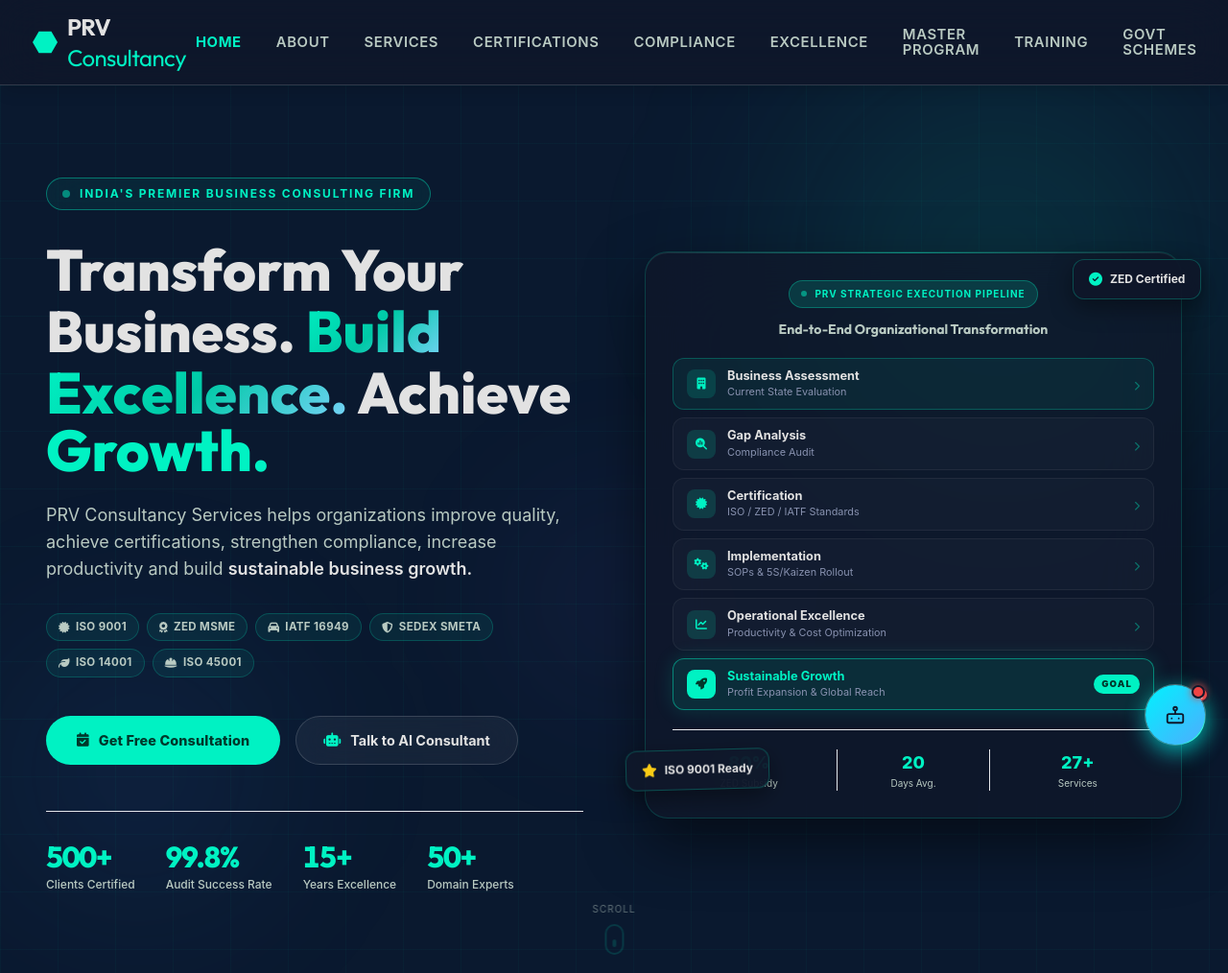
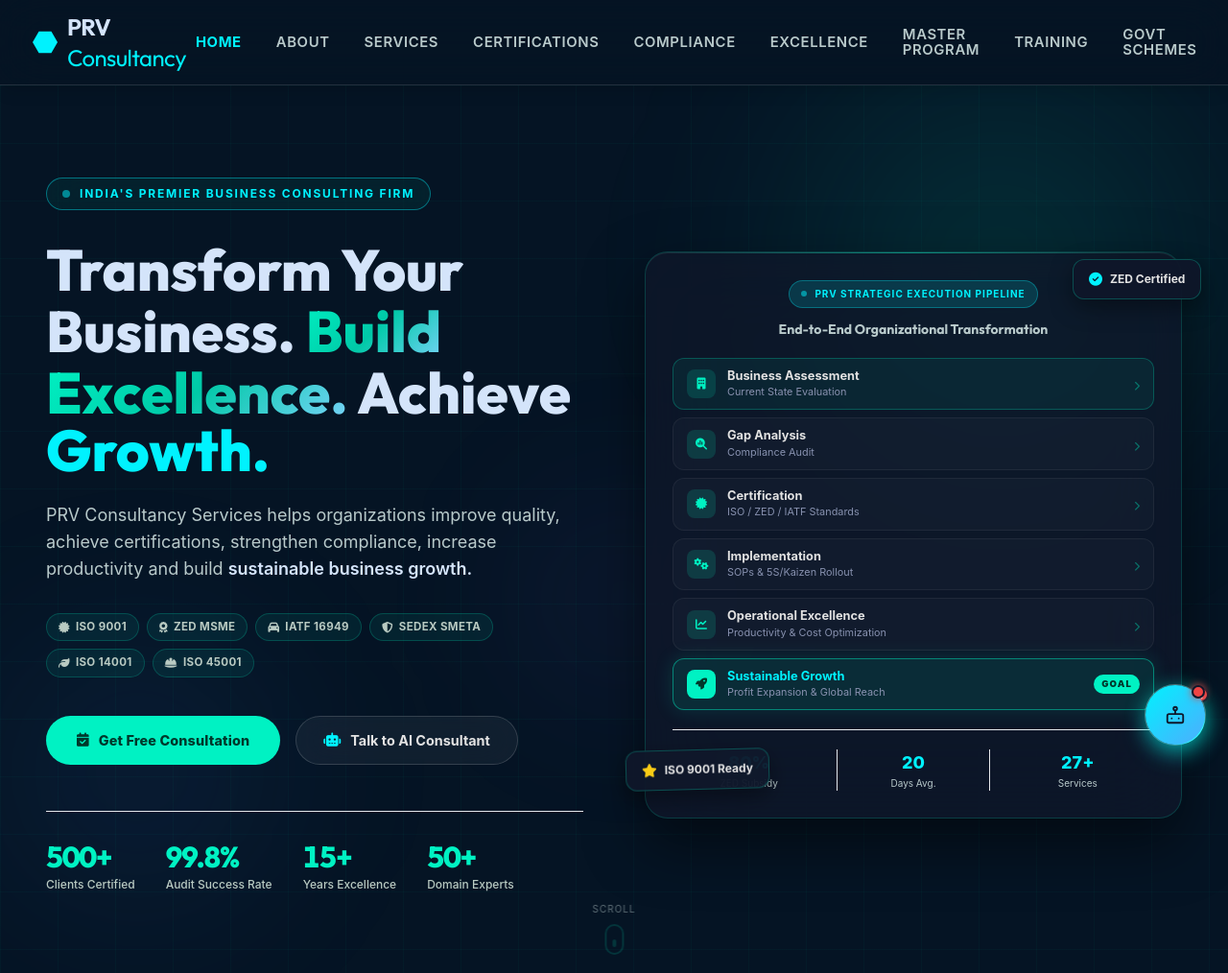
Before and after one commit to Abhishek-Sharma-80/PRV, a website: page index.html in a window 1280 px wide. Shown: the top 1014 px of the page at 96% size. Drawn offline with nearby package versions, Linux system fonts and the light colour scheme.

Commit message:
Apply Stitch Luminous Enterprise design system UI tokens

```diff
--- a/css/styles.css
+++ b/css/styles.css
@@ -7,44 +7,37 @@
    1. CSS VARIABLES & DESIGN TOKENS
    -------------------------------------------------------------------------- */
 :root {
-  /* Brand Colors - Ultra Premium Deep Midnight & Emerald Glow */
-  --primary-navy: #0B132B;
-  --primary-navy-dark: #070D1F;
-  --primary-navy-light: #1C2541;
-  --accent-green: #00C9A7;
-  --accent-green-hover: #00B092;
-  --accent-green-light: rgba(0, 201, 167, 0.12);
-  --accent-blue: #3B82F6;
-  --accent-gold: #F59E0B;
-  --accent-purple: #8B5CF6;
-
-  /* Stitch Corporate Ecosystem Design Tokens (Project 995296504154024331) */
-  --stitch-surface: #f7f9fb;
-  --stitch-surface-dim: #d8dadc;
-  --stitch-surface-bright: #f7f9fb;
-  --stitch-surface-container-lowest: #ffffff;
-  --stitch-surface-container-low: #f2f4f6;
-  --stitch-surface-container: #eceef0;
-  --stitch-surface-container-high: #e6e8ea;
-  --stitch-surface-container-highest: #e0e3e5;
-  --stitch-on-surface: #191c1e;
-  --stitch-on-surface-variant: #44474d;
-  --stitch-primary: #000000;
-  --stitch-on-primary: #ffffff;
-  --stitch-primary-container: #0d1c32;
-  --stitch-on-primary-container: #76849f;
-  --stitch-secondary: #4f5e80;
-  --stitch-on-secondary: #ffffff;
-  --stitch-secondary-container: #c7d7fe;
-  --stitch-on-secondary-container: #4e5d7e;
-  --stitch-cyan-accent: #00E5FF;
-  --stitch-cyan-glow: rgba(0, 229, 255, 0.4);
+  /* Stitch Luminous Enterprise Design Tokens */
+  --primary-navy: #051424;
+  --primary-navy-dark: #010f1f;
+  --primary-navy-light: #1c2b3c;
+  --accent-green: #00f2fe;
+  --accent-green-hover: #00dce6;
+  --accent-green-light: rgba(0, 242, 254, 0.12);
+  --accent-blue: #38bdf8;
+  --accent-gold: #f59e0b;
+  --accent-purple: #8b5cf6;
+
+  /* Stitch Corporate Ecosystem Tokens */
+  --stitch-surface: #051424;
+  --stitch-surface-dim: #0d1c2d;
+  --stitch-surface-bright: #2c3a4c;
+  --stitch-surface-container: #122131;
+  --stitch-surface-container-high: #1c2b3c;
+  --stitch-on-surface: #d4e4fa;
+  --stitch-on-surface-variant: #b9cacb;
+  --stitch-primary: #e0fdff;
+  --stitch-primary-container: #00f2fe;
+  --stitch-on-primary-container: #006a70;
+  --stitch-secondary: #bec6e0;
+  --stitch-cyan-accent: #00f2fe;
+  --stitch-cyan-glow: rgba(0, 242, 254, 0.4);
 
   /* Premium Gradients */
-  --gradient-hero: linear-gradient(135deg, #0d1c32 0%, #0a192f 50%, #1c2541 100%);
-  --gradient-accent: linear-gradient(135deg, #00E5FF 0%, #00B4D8 100%);
-  --gradient-gold: linear-gradient(135deg, #F59E0B 0%, #D97706 100%);
-  --gradient-card: linear-gradient(180deg, rgba(255,255,255,0.85) 0%, rgba(255,255,255,0.7) 100%);
+  --gradient-hero: linear-gradient(135deg, #051424 0%, #0d1c2d 50%, #1c2b3c 100%);
+  --gradient-accent: linear-gradient(135deg, #00f2fe 0%, #38bdf8 100%);
+  --gradient-gold: linear-gradient(135deg, #f59e0b 0%, #d97706 100%);
+  --gradient-card: linear-gradient(180deg, rgba(30, 41, 59, 0.85) 0%, rgba(15, 23, 42, 0.7) 100%);
 
   /* Neutral Tones */
   --bg-body: #f7f9fb;
--- a/index.html
+++ b/index.html
@@ -25,16 +25,16 @@
       theme: {
         extend: {
           "colors": {
-            "border-glass": "rgba(255, 255, 255, 0.15)",
-            "secondary": "#86d4d3",
-            "surface-tint": "#00e0b4",
-            "background": "#0a192f",
-            "primary-container": "#00f2c3",
-            "surface-variant": "#1c2541",
-            "on-surface": "#e2e2e2",
-            "surface": "#0f172a",
-            "on-surface-variant": "#b9cac2",
-            "on-primary-container": "#00382b"
+            "border-glass": "rgba(255, 255, 255, 0.12)",
+            "secondary": "#38bdf8",
+            "surface-tint": "#00f2fe",
+            "background": "#051424",
+            "primary-container": "#00f2fe",
+            "surface-variant": "#1c2b3c",
+            "on-surface": "#d4e4fa",
+            "surface": "#051424",
+            "on-surface-variant": "#b9cacb",
+            "on-primary-container": "#00373a"
           },
           "fontFamily": {
             "sans": ["Outfit", "Inter", "sans-serif"],
```
